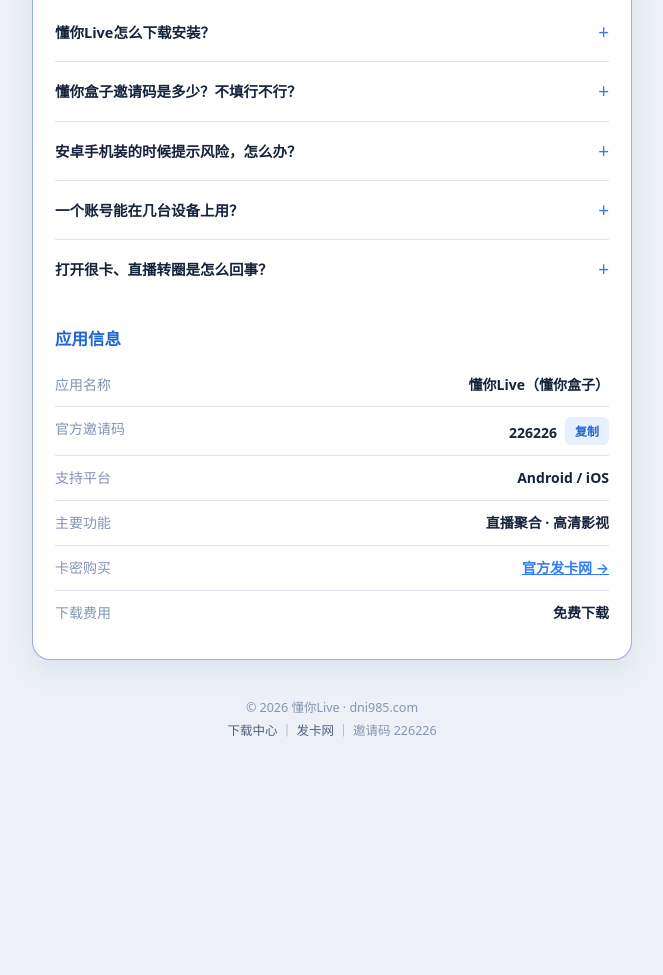
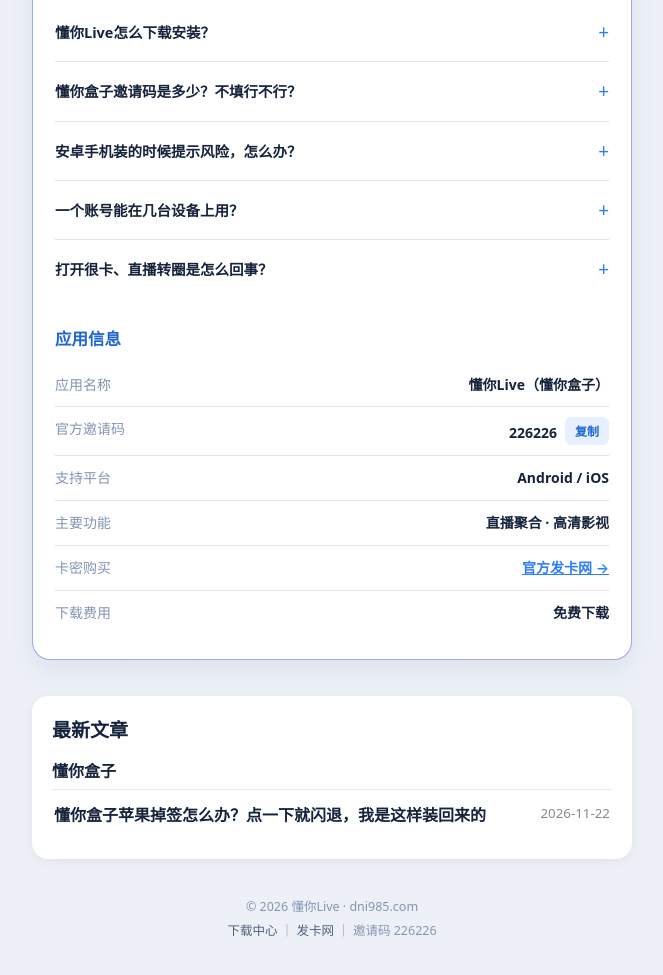
Before and after one commit to linc55691/dni985, a plain HTML site: page index.html in a window 1280 px wide. Shown: the part 2039-3014 px from the top of the page, without its empty margins (308-971 px from the left). Before the commit the page ends 2822 px from the top, so only its background shows below. Drawn offline with Linux system fonts and the light colour scheme.

Commit message:
首页加最新文章（按应用分类），子页面内链成环

```diff
--- a/index.html
+++ b/index.html
@@ -382,7 +382,7 @@
       <div class="info-row"><span class="k">卡密购买</span><span class="v"><a href="https://shop.yzdj66.com/shop/box226" target="_blank" rel="noopener">官方发卡网 →</a></span></div>
       <div class="info-row"><span class="k">下载费用</span><span class="v" itemprop="price" content="0">免费下载</span></div>
     </div>
-  </section>
+  </section> <section aria-label="最新文章" style="margin-top:18px;padding:18px 20px;background:#fff;border-radius:16px;box-shadow:0 2px 12px rgba(0,0,0,.06)"><h2 style="font-size:19px;margin:0 0 8px">最新文章</h2><!-- 最新文章：按应用分类，新页面加到对应应用组里，该应用第一篇时新建一组 --><h3 style="font-size:16px;margin:12px 0 4px">懂你盒子</h3><a href="/live/懂你盒子一/" style="display:flex;justify-content:space-between;gap:12px;padding:12px 2px;border-top:1px solid rgba(0,0,0,.08);color:inherit;text-decoration:none"><span style="font-weight:600">懂你盒子苹果掉签怎么办？点一下就闪退，我是这样装回来的</span><small style="color:#888;white-space:nowrap">2026-11-22</small></a></section>
 </main>
 
 <footer>
```
